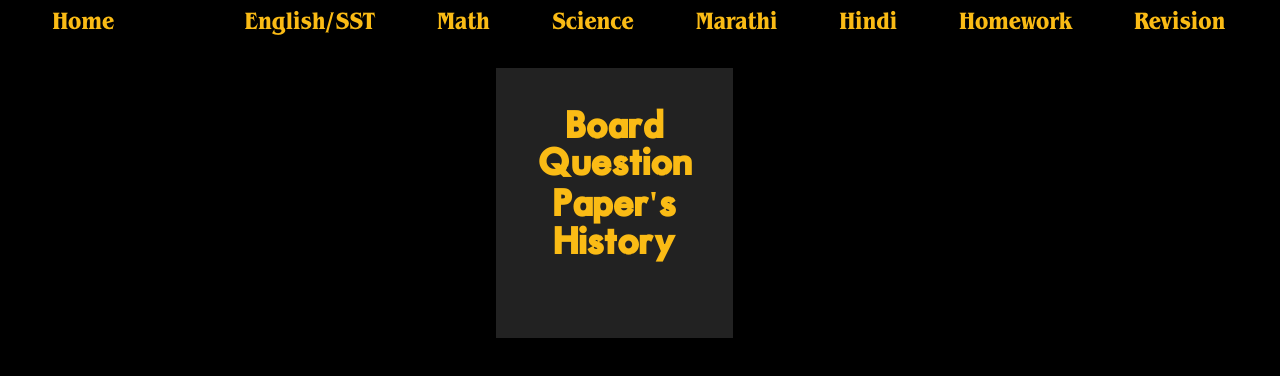
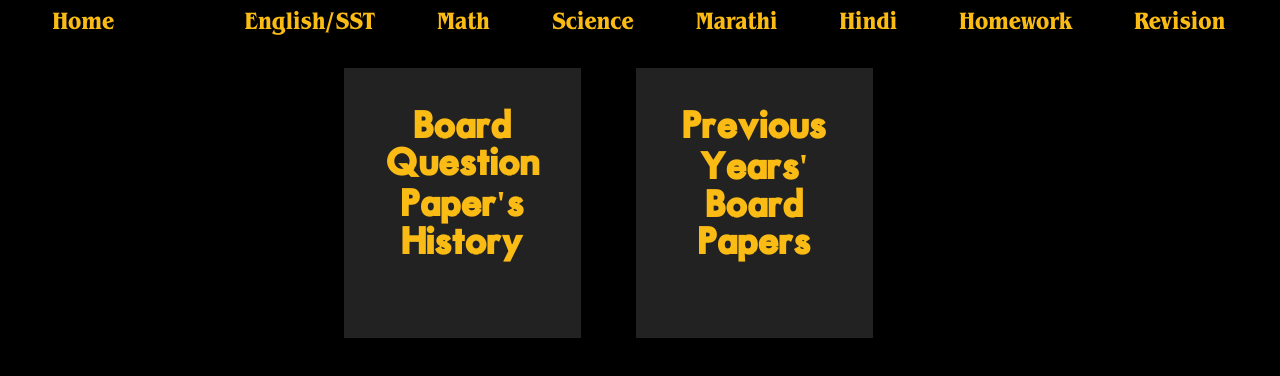
Before and after one commit to DhanushVDPT/sgvnext, a Next.js app: page / in a window 1280 px wide. Shown: the top 376 px of the page. Built offline with nearby package versions, Linux system fonts and the light colour scheme.

Commit message:
previous papers

```diff
--- a/pages/index.js
+++ b/pages/index.js
@@ -33,6 +33,11 @@ export default function Page() {
                             <h2>Board Question Paper's History</h2>
                         </div>
                     </Link>
+                    <Link target="#" href="https://drive.google.com/drive/folders/19X6wqCJYVMeKimWJyhrJkmrmXyG54l12?usp=sharing">
+                        <div className="card">
+                            <h2>Previous Years' Board Papers</h2>
+                        </div>
+                    </Link>
             </div>
         </>
     )
--- a/styles/global.css
+++ b/styles/global.css
@@ -110,7 +110,7 @@ li a:visited{
     flex-direction: column;
 }
 .cardsbox{
-    width: 96vw;
+    width: 95vw;
     display: flex;
     flex-direction: row;
     flex-wrap: wrap;
```
